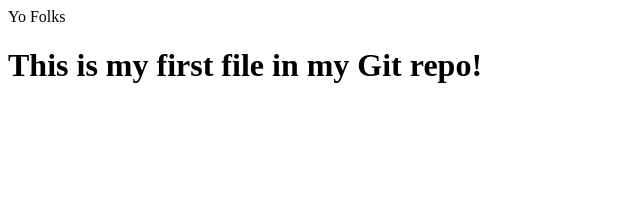
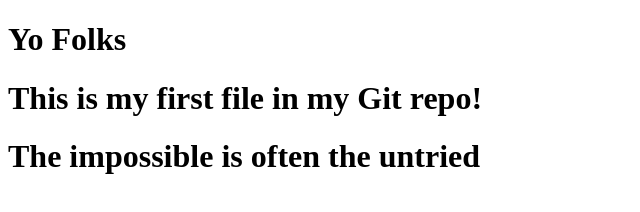
Before and after one commit to humbla/WorkEnvir, a plain HTML site: page index.html in a window 1280 px wide. Shown: the whole page, without its empty margins (0-640 px from the left). Drawn offline with Linux system fonts and the light colour scheme.

Commit message:
My first release of the hello folks

```diff
--- a/index.html
+++ b/index.html
@@ -7,9 +7,10 @@
 </head>
 <body>
 
-    <h>Yo Folks</h>
+    <h1>Yo Folks</h1>
 
     <h1>This is my first file in my Git repo!</h1>
+    <h1>The impossible is often the untried </h1>
 
 </body>
 </html>
```
